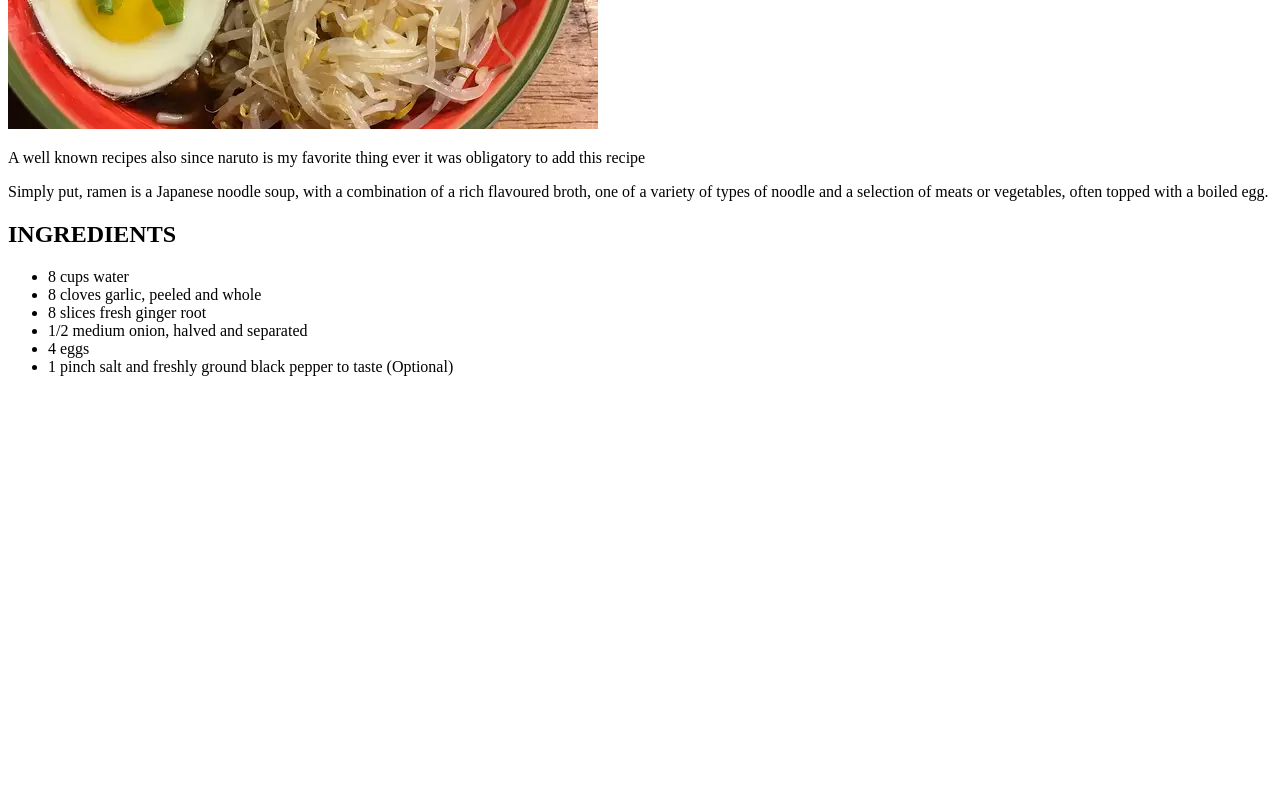
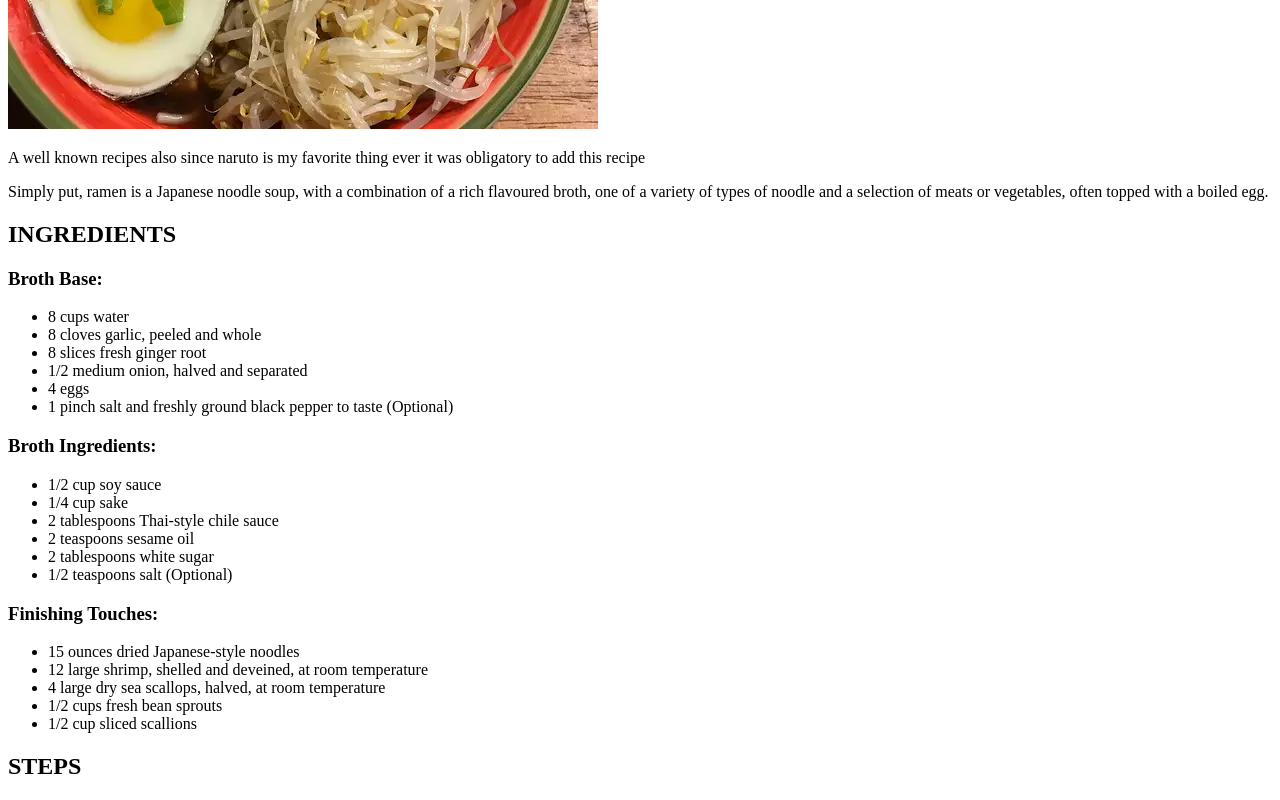
Before and after one commit to malikboughrara123/odin-recipes3, a plain HTML site: page recipes/ramenbowl.html in a window 1280 px wide. Shown: the part 542-1342 px from the top of the page. Before the commit the page ends 934 px from the top, so only its background shows below. Drawn offline with Linux system fonts and the light colour scheme; files whose address does not match are found by name.

Commit message:
completed the list of ingredient

```diff
--- a/recipes/ramenbowl.html
+++ b/recipes/ramenbowl.html
@@ -20,6 +20,7 @@
     </p>
 
     <h2>INGREDIENTS</h2>
+    <h3>Broth Base:</h3>
     <ul>
         <li>8 cups water</li>
         <li>8 cloves garlic, peeled and whole</li>
@@ -28,6 +29,28 @@
         <li>4 eggs</li>
         <li>1 pinch salt and freshly ground black pepper to taste (Optional)</li>
     </ul>
+    <h3>Broth Ingredients:</h3>
+    <ul>
+        <li>1/2 cup soy sauce</li>
+        <li>1/4 cup sake</li>
+        <li>2 tablespoons Thai-style chile sauce</li>
+        <li>2 teaspoons sesame oil</li>
+        <li>2 tablespoons white sugar</li>
+        <li>1/2 teaspoons salt (Optional)</li>
+    </ul>
+    <h3>Finishing Touches:</h3>
+    <ul>
+        <li>15 ounces dried Japanese-style noodles</li>
+        <li>12 large shrimp, shelled and deveined, at room temperature</li>
+        <li>4 large dry sea scallops, halved, at room temperature</li>
+        <li>1/2 cups fresh bean sprouts</li>
+        <li>1/2 cup sliced scallions</li>
+
+    </ul>
+    <h2>STEPS</h2>
+    <ol>
+
+    </ol>
 </body>
 
 
@@ -39,4 +62,25 @@
 
 
 
+
+
+
+
+
+
+
+
+
+
+
+
+
+
+
+
+
+
+
+
+
 </html>
```
